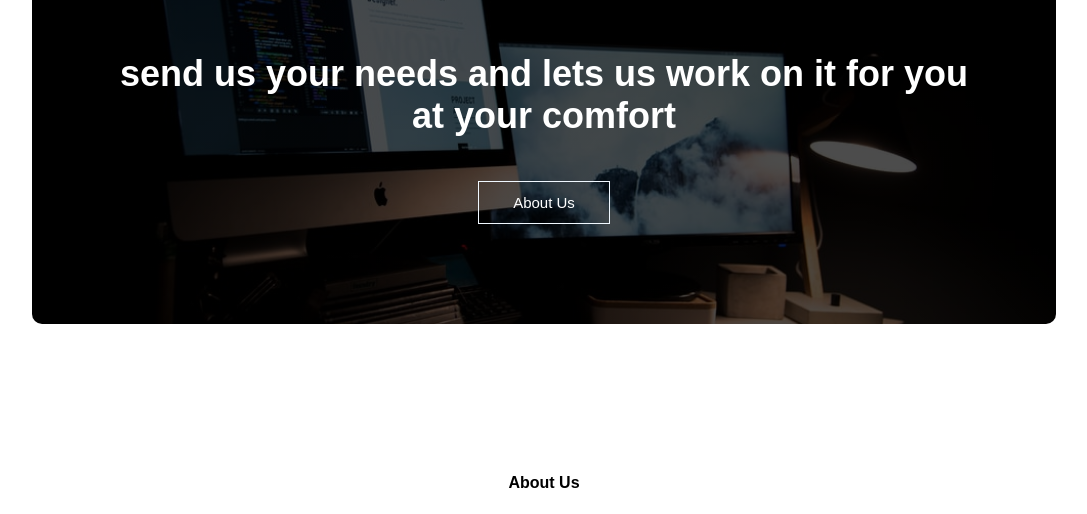
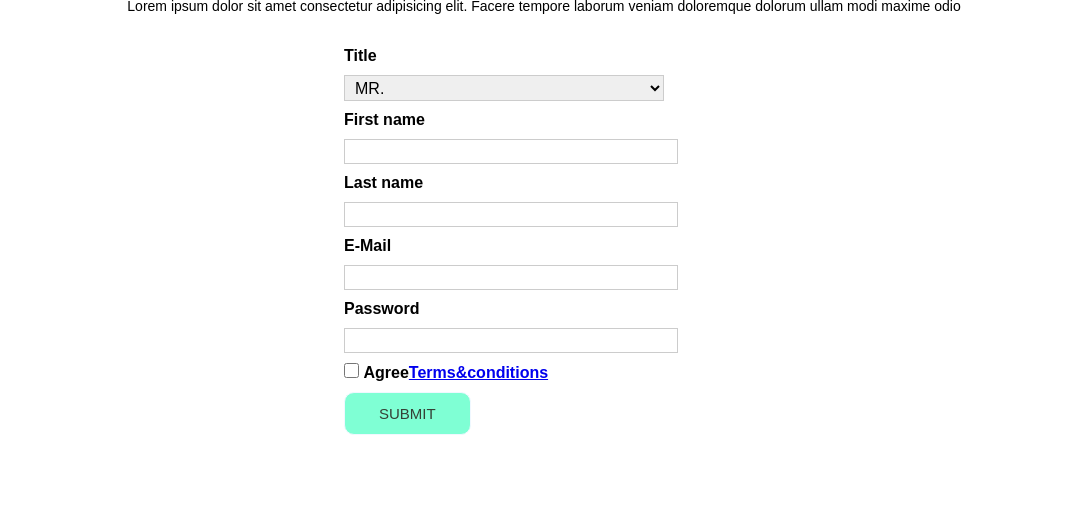
Before and after one commit to kubwaSimon/TopStack-Website, a plain HTML site: page book.html in a window 1280 px wide. Shown: the part 147-661 px from the top of the page, without its empty margins (96-1183 px from the left). Drawn offline with Linux system fonts and the light colour scheme; a script that the page names is missing.

Commit message:
TopStack

```diff
--- a/book.html
+++ b/book.html
@@ -12,6 +12,36 @@
 </head>
 
 <body>
+    <!--------------------------------BOOKING FORM------------------>
+
+
+    <main class="booking-page">
+        <h1 class="booking-title">Let <a href="#" class="Logo">TopStack Tech</a> work for you</h1>
+        <p>Lorem ipsum dolor sit amet consectetur adipisicing elit. Facere tempore laborum veniam doloremque dolorum ullam modi maxime odio</p>
+        <form action="book.html" class="book-form">
+            <label for="Title">Title</label>
+            <select id="Title">
+                <option value="Mr">MR.</option>
+                <option value="Mrs">Mrs.</option>
+                <option value="Sir/Madam">Sir/Madam.</option>
+            </select>
+            <label for="first-name">First name</label>
+            <input type="text" id="first-name">
+            <label for="last-name">Last name</label>
+            <input type="text" id="last-name">
+            <label for="email">E-Mail</label>
+            <input type="email" id="email">
+            <label for="Password">Password</label>
+            <input type="password" id="Password">
+            <input type="checkbox" id="agree-terms">
+            <label for="agree-terms">Agree<a href="#">Terms&amp;conditions</a></label>
+            <button type="submit" class="btn-hero">submit</button>
+
+        </form>
+    </main>
+
+
+
     <!--------------------------------------------------------------------->
     <!----------------------------------CALL TO ACTION---------------------->
     <section class="cta">
--- a/style.css
+++ b/style.css
@@ -131,6 +131,9 @@
                 .row {
                     flex-direction: column;
                 }
+                .expertise-col {
+                    text-align: justify;
+                }
                 .testimonials-col img {
                     margin-left: 0px;
                     margin-right: 15px;
@@ -249,6 +252,7 @@
                 border-radius: 10px;
                 margin-bottom: 30px;
                 position: relative;
+                text-align: left;
             }
             /*-------------------------------------------------------------------------
                         /*-----------------------COMPOSITION PHOTO----------------------------------*/
@@ -368,6 +372,7 @@
                 width: 100%;
                 text-align: center;
                 padding: 30px 0;
+                background-color: lightslategray;
             }
 
             .footer h4 {
@@ -387,3 +392,91 @@
                 color: blue;
             }
             /*---------------------------------------------------------------------*/
+            /*------------------------------BOOK.HTML-----------------------------*/
+
+            .booking-page {
+                width: 80%;
+                margin: auto;
+                padding-top: 100px;
+                align-items: center;
+            }
+
+            .booking-page p {
+                text-align: center;
+            }
+
+            .booking-title {
+                text-align: center;
+                font-weight: 700;
+                font-size: 28px;
+            }
+
+            .book-form {
+                padding: 10px;
+            }
+
+            @media(min-width:400px) {
+                .book-form {
+                    margin: auto;
+                    width: 400px;
+                }
+            }
+
+            .book-form label {
+                font-weight: 700;
+            }
+
+            .booking-page .btn-hero {
+                color: rgba(43, 38, 33, 0.884);
+                text-transform: uppercase;
+                background-color: aquamarine;
+                border-radius: 10px;
+            }
+            /*--------------------------------------------------------------------------------*/
+            /*-------------------------------BOOK-FORM-----------------------------------------*/
+
+            .book-form label,
+            .book-form input,
+            .book-form select {
+                display: block;
+                margin-top: 10px;
+                width: 80%;
+            }
+
+            .book-form input.invalid,
+            .book-form select.invalid,
+            .book-form:invalid {
+                border-color: #f44336;
+            }
+
+            .book-form input[type="checkbox"],
+            .book-form input[type="checkbox"]+label {
+                display: inline-block;
+                width: auto;
+            }
+
+            .book-form input[type="checkbox"] {
+                border: 1px solid greenyellow;
+                width: 15px;
+                height: 15px;
+            }
+
+            .book-form input:not([type="checkbox"]),
+            .book-form select {
+                border: 1px solid #ccc;
+                padding: 2.5px 6px;
+                font: inherit;
+            }
+
+            .book-form input:focus:not([type="checkbox"]),
+            .book-form select:focus {
+                outline: none;
+                background: rgb(238, 232, 232);
+                border-color: rgba(191, 233, 129, 0.815);
+            }
+
+            .book-form button[type="submit"] {
+                display: block;
+                width: auto;
+                margin-top: 10px;
+            }
```
Also changed, not shown: index.html (+3 -3 lines).
